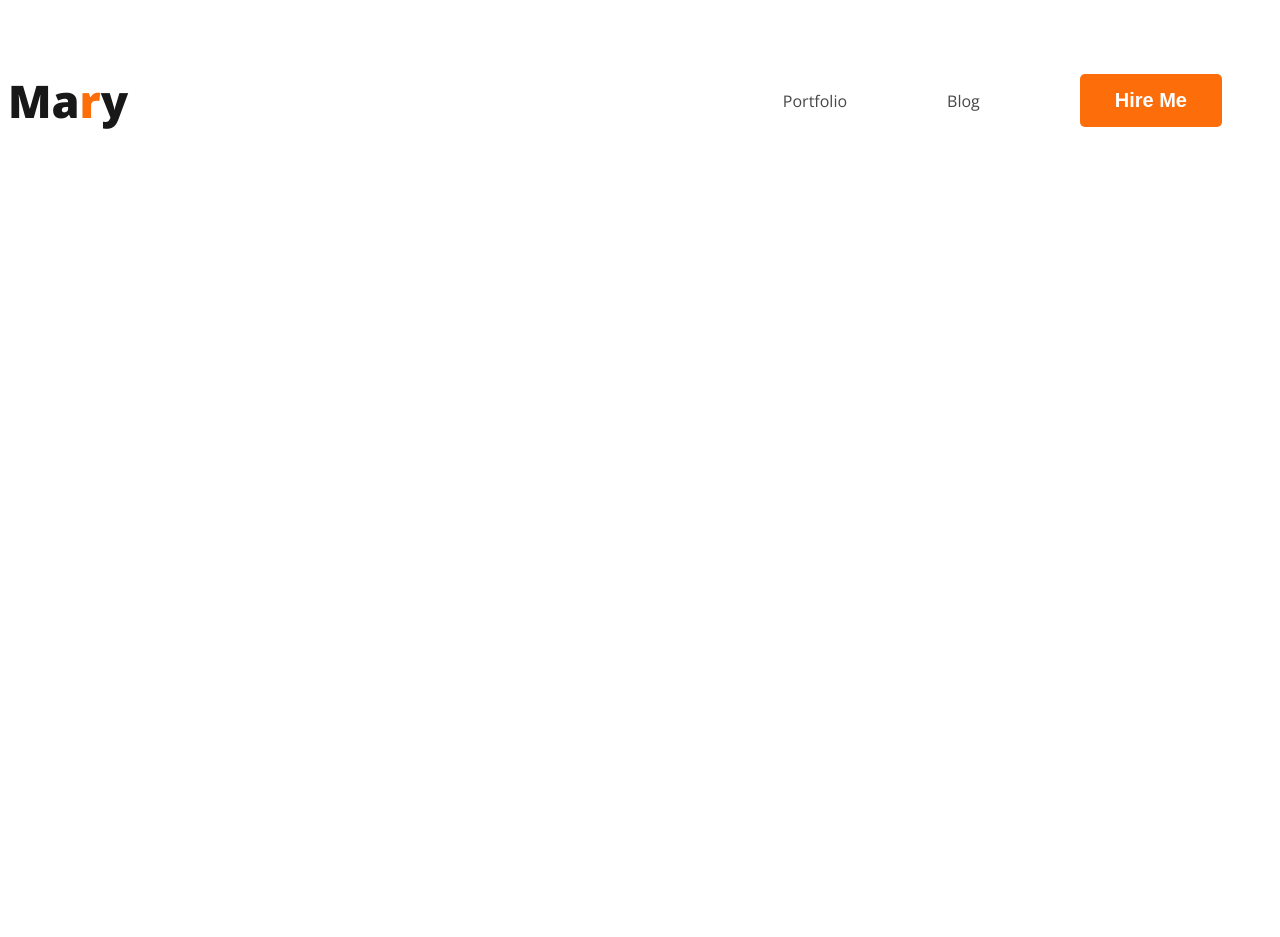
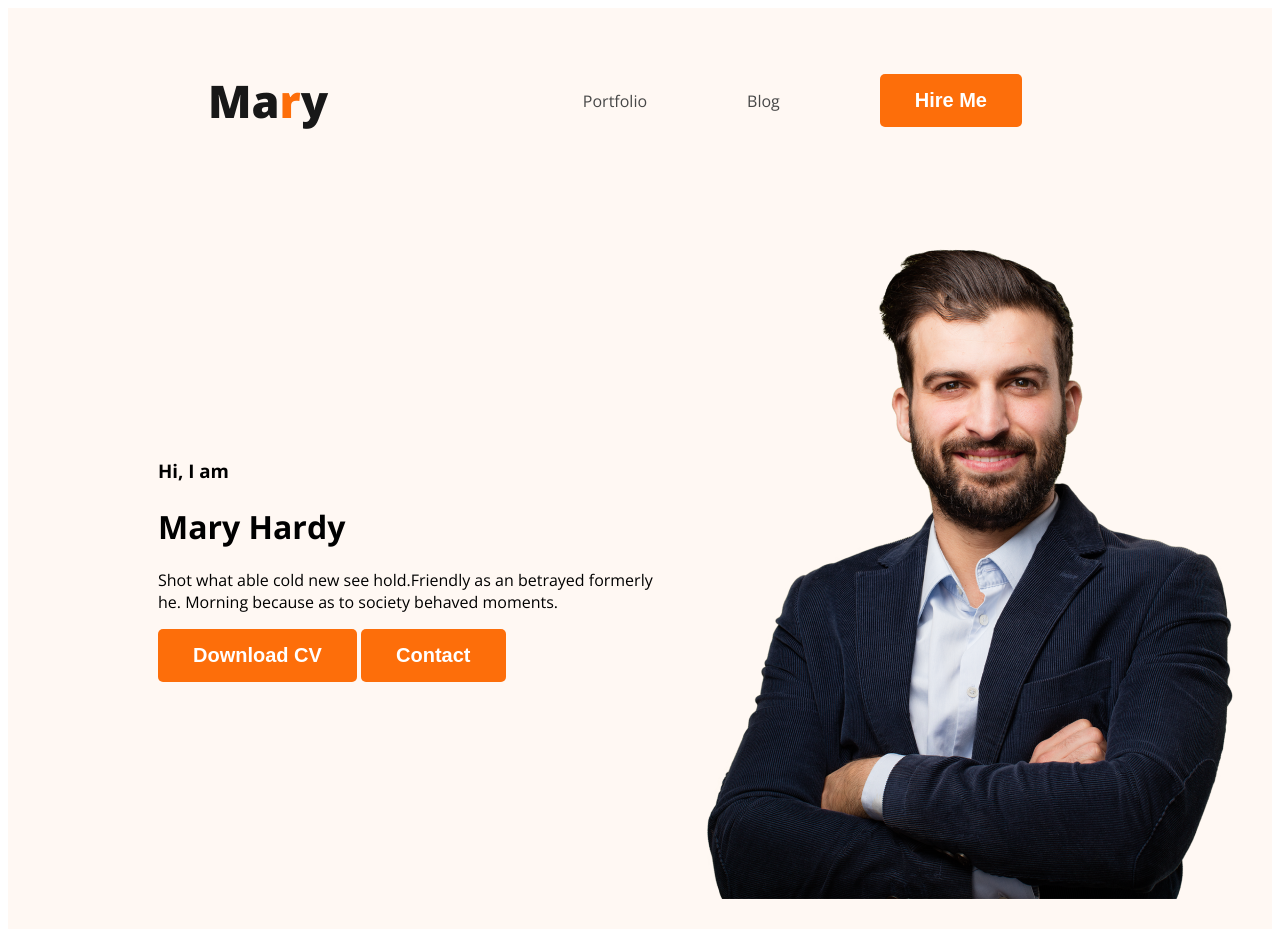
Before and after one commit to Arafat01007/webdeveloper-portfolio, a plain HTML site: page index.html in a window 1280 px wide. Before the commit the page ends 800 px from the top, so only its background shows below. Drawn offline with nearby package versions, Linux system fonts and the light colour scheme.

Commit message:
added profile

```diff
--- a/index.html
+++ b/index.html
@@ -10,7 +10,7 @@
     <title>Web Developer Portfolio</title>
 </head>
 <body>
-    <header>
+    <header class="header">
         <nav>
             <h3 class="nav-title">Ma<span class="primary-text">r</span>y</h3>
             <ul>
@@ -19,6 +19,16 @@
                 <li><button class="btn-primary">Hire Me</button></li>
             </ul>
         </nav>
+        <div class="banner">
+            <div class="banner-content">
+                <h3 class="banner-greet">Hi, I  am</h3>
+                <h1 class="banner-title">Mary Hardy</h1>
+                <p>Shot what able cold new see hold.Friendly as an betrayed formerly he. Morning because as to society behaved moments.</p>
+                <button class="btn-primary">Download CV</button>
+                <button class="btn-primary">Contact</button>
+            </div>
+            <img src="images/hardy.png" alt="hardy" class="hardy">
+        </div>
 
     </header>
     <main>
--- a/styles/portfolio.css
+++ b/styles/portfolio.css
@@ -3,6 +3,7 @@ nav {
    display: flex;
    justify-content: space-between;
    align-items: center;
+   margin: 0 200px;
 }
 
 .nav-title {
@@ -44,3 +45,19 @@ body {
    font-weight: 700;
    padding: 15px 35px;
 }
+
+/* header related styles */
+.header {
+   background-color: #FFF8F3;
+}
+
+.banner {
+   padding: 30px 30px 30px 150px;
+   display: flex;
+   align-items: center;
+}
+
+.banner .hardy {
+   width: 584px;
+   height: 676px;
+}
```
